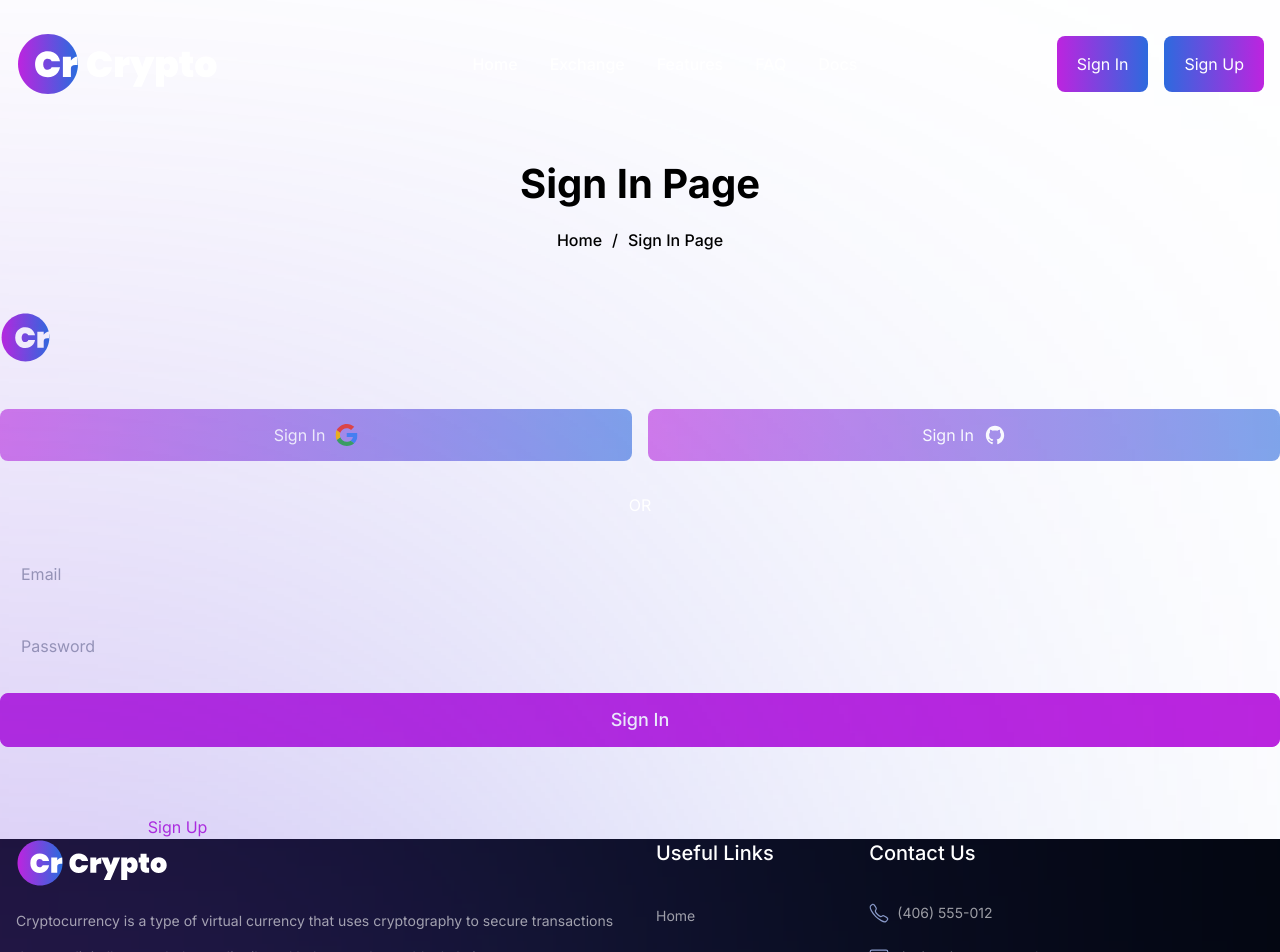
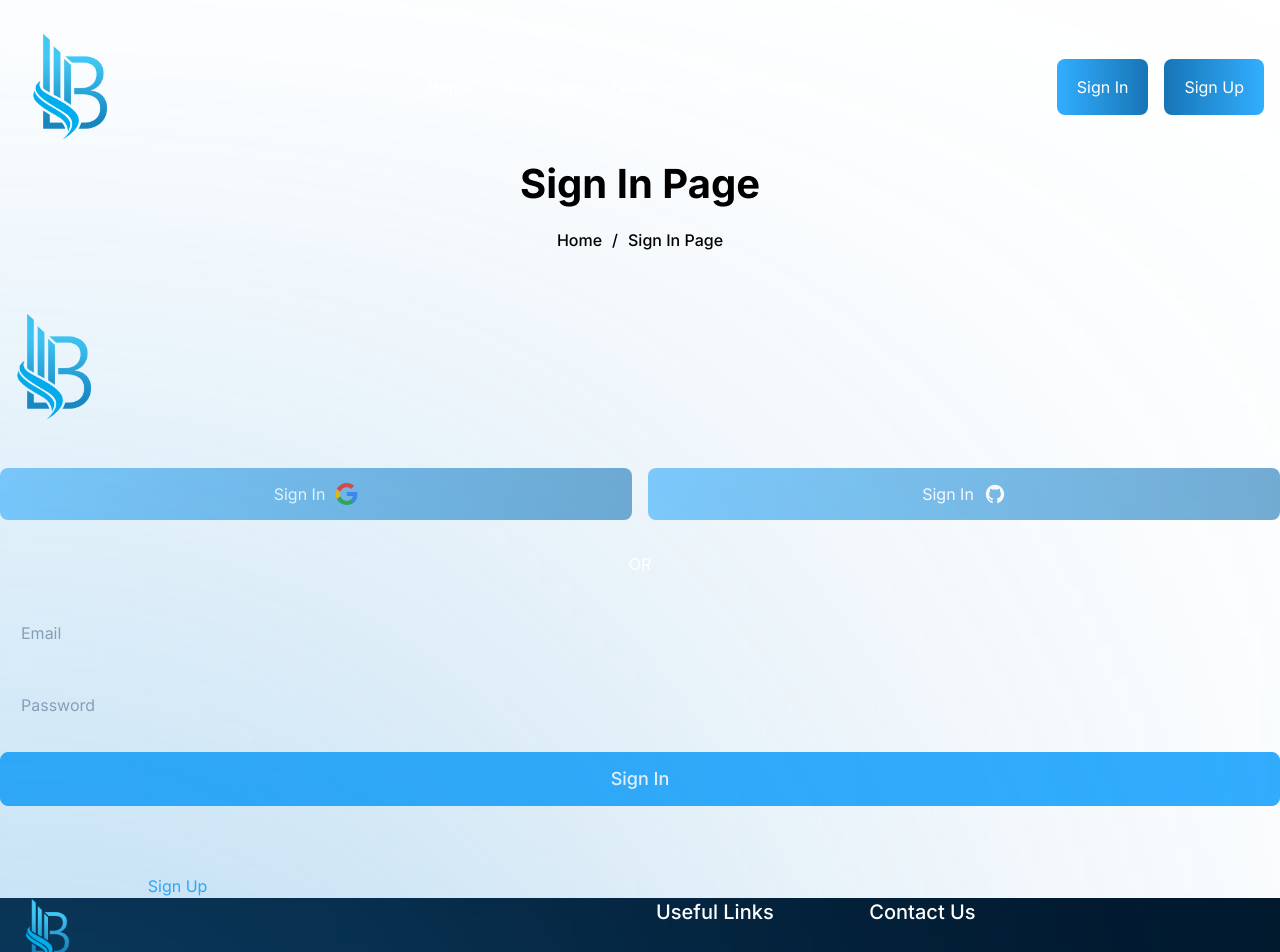
Before and after one commit to TusharJarif10/bewon-crypto, a Next.js app: page /signin in a window 1280 px wide. Shown: the top 952 px of the page. Built offline with nearby package versions, Linux system fonts and the light colour scheme.

Commit message:
first commit

```diff
--- a/src/components/Home/Hero/index.tsx
+++ b/src/components/Home/Hero/index.tsx
@@ -22,9 +22,9 @@ const Banner = () => {
           <div className='grid grid-cols-1 lg:grid-cols-12 my-16'>
             <div className='col-span-7'>
               <h1 className="text-4xl lg:text-7xl font-bold mb-5 text-white md:4px md:text-start text-center">
-                Buy, Sell & Accept <br /> Digital Assets
+                Free <br /> Untill you're ready
               </h1>
-              <p className='text-white md:text-lg font-normal mb-10 md:text-start text-center'>Lorem Ipsum is simply dummy text of the printing and <br /> typesetting industry. Lorem Ipsum has been the industry <br /> standard dummy text ever since the 1500s</p>
+              <p className='text-white md:text-lg font-normal mb-10 md:text-start text-center'>Bewon AI trading is an advanced, algorithm - driven platfrom that uses  <br /> AI and machine learning to automate and optimize trading stragies. <br /> It analyzes market data in real time, executes precise trades, <br /> and maximizes returns while minimizing risk for traders across <br /> stocks, forex & cryptocurrencies.</p>
               <div className='flex align-middle justify-center md:justify-start'>
                 <button className='text-xl font-semibold text-white py-4 px-6 lg:px-12 bg-gradient-to-r from-primary to-secondary hover:from-secondary hover:to-primary rounded-xl mr-6'>Get Started</button>
                 <button onClick={openModal} className='bg-transparent flex justify-center items-center text-white'>
--- a/src/components/Layout/Footer/index.tsx
+++ b/src/components/Layout/Footer/index.tsx
@@ -37,8 +37,8 @@ const footer = () => {
         <div className="grid grid-cols-1 gap-y-10 gap-x-16 sm:grid-cols-2 lg:grid-cols-12 xl:gap-x-8">
           <div className='col-span-6'>
             <img
-              className="block h-12 w-20px mb-4"
-              src={'/images/logo/logo.svg'}
+              className="block h-16 w-34px mb-4"
+              src={'/images/logo/logo2.png'}
               alt="Crypto-Logo"
             />
             <h3 className='text-white/60 text-sm font-normal leading-9 mb-4 lg:mb-16'> Cryptocurrency is a type of virtual currency that uses cryptography to secure transactions that are digitally recorded on a distributed ledger, such as a blockchain.</h3>
--- a/src/components/Layout/Header/Logo/index.tsx
+++ b/src/components/Layout/Header/Logo/index.tsx
@@ -4,12 +4,12 @@ import Link from "next/link";
 const Logo: React.FC = () => {
   return (
     <Link href="/">
-      <Image
-        src="/images/logo/logo.svg"
+      <Image className=""
+        src="/images/logo/logo2.png"
         alt="logo"
-        width={160}
-        height={50}
-        style={{ width: "auto", height: "auto" }}
+        width={110}
+        height={60}
+        // style={{ width: "auto", height: "auto" }}
         quality={100}
       />
     </Link>
--- a/src/components/Layout/Header/index.tsx
+++ b/src/components/Layout/Header/index.tsx
@@ -77,7 +77,7 @@ const Header: React.FC = () => {
       <div className="lg:py-0 py-2">
         <div className="container mx-auto lg:max-w-screen-xl md:max-w-screen-md flex items-center justify-between px-4">
           <Logo />
-          <nav className="hidden lg:flex flex-grow items-center gap-8 justify-center ml-14">
+          <nav className="hidden lg:flex flex-grow items-center gap-8 justify-center ml-14 ">
             {headerData.map((item, index) => (
               <HeaderLink key={index} item={item} />
             ))}
--- a/src/components/ScrollToTop/index.tsx
+++ b/src/components/ScrollToTop/index.tsx
@@ -34,7 +34,7 @@ export default function ScrollToTop() {
         <div
           onClick={scrollToTop}
           aria-label="scroll to top"
-          className="back-to-top flex h-10 w-10 cursor-pointer items-center justify-center rounded-md bg-[#102C46] text-white shadow-md transition duration-300 ease-in-out hover:bg-dark"
+          className="back-to-top flex h-10 w-10 cursor-pointer items-center justify-center rounded-md bg-[#44a5ff] text-[#333333] shadow-md transition duration-300 ease-in-out hover:bg-dark"
         >
           <span className="mt-[6px] h-3 w-3 rotate-45 border-l border-t border-white"></span>
         </div>
--- a/tailwind.config.ts
+++ b/tailwind.config.ts
@@ -17,9 +17,9 @@ const config: Config = {
         '40%': '40%',
       },
       colors: {
-        primary: "#bd24df",
-        secondary: "#2d6ade",
-        bodyBg: "#03050d",
+        primary: "#32aeff",
+        secondary: "#1775b6",
+        bodyBg: "#00162a",
         darkmode: "#0C1B44",
         tablebg: "#132259",
         border: "#091945",
```
Also changed, not shown: public/images/logo/logo2.png (added), public/images/logo/logo3.svg (renamed from public/images/logo/logo2.svg).
